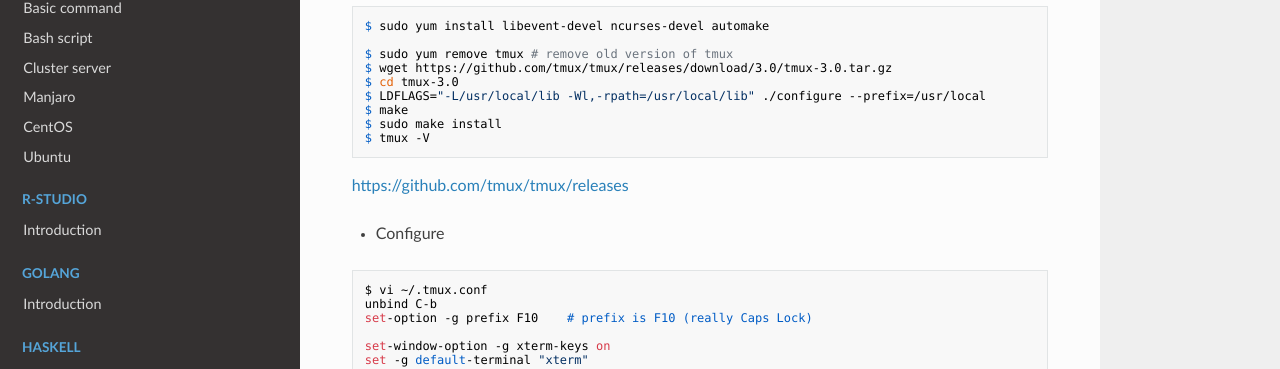
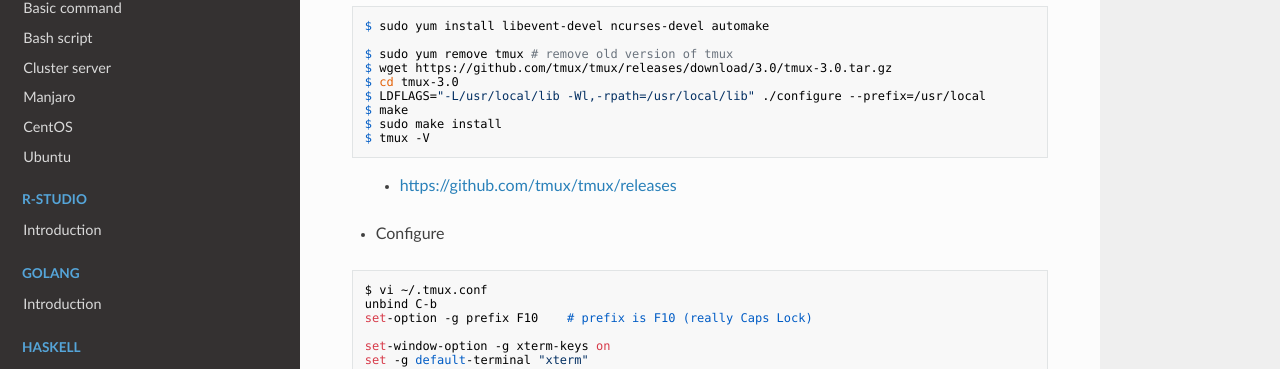
Before and after one commit to WonyoungCho/LINUX, an MkDocs documentation site: the page built from docs/config.md, in a window 1280 px wide. Shown: the part 202-571 px from the top of the page. Built offline with MkDocs 1.6.1, drawn with Linux system fonts in a browser that asks for light colours; nearby versions of some CDN libraries; old or Windows-style settings are respelled for this version of MkDocs.

Commit message:
Update config.md

````diff
--- a/docs/config.md
+++ b/docs/config.md
@@ -11,7 +11,7 @@ $ make
 $ sudo make install
 $ tmux -V
 ```
-<https://github.com/tmux/tmux/releases>
+> - <https://github.com/tmux/tmux/releases>
 
 - Configure
 ```
````
